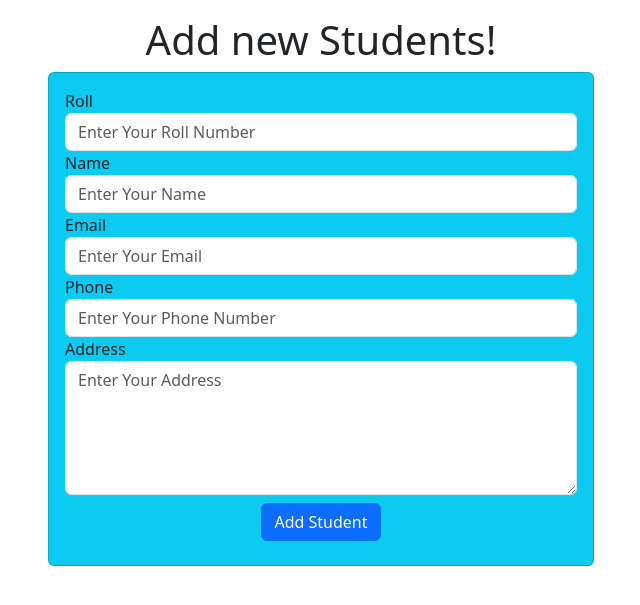
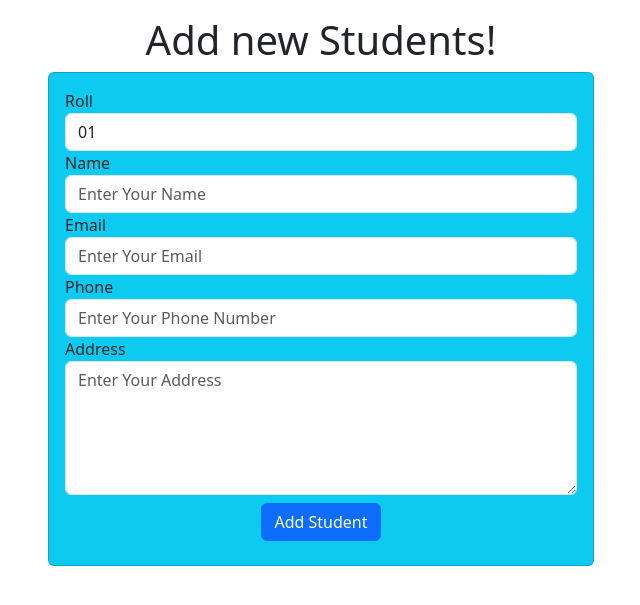
Before and after one commit to devsharifmahmud/std_manage, a Django app: page /std/update-std/01 in a window 1280 px wide. Shown: the part 56-661 px from the top of the page, without its empty margins (319-959 px from the left). Run offline with Django 5.2, Linux system fonts and the light colour scheme; data comes from the database, SQL or seed files in the repository.

Commit message:
Update code

```diff
--- a/templates/std/std_update.html
+++ b/templates/std/std_update.html
@@ -19,7 +19,7 @@
                         {% csrf_token %}
                         <div class="md-3">
                             <label for="roll">Roll</label>
-                            <input type="text" id="roll" name="roll" class="form-control" placeholder="Enter Your Roll Number" required>
+                            <input type="text" id="roll" name="roll" class="form-control" placeholder="Enter Your Roll Number" required value="{{std.roll}}">
                         </div>
                         <div class="md-3">
                             <label for="name">Name</label>
```
